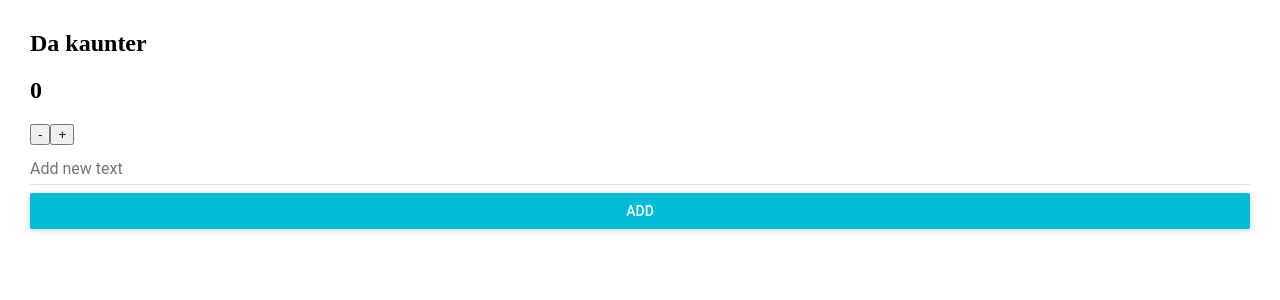
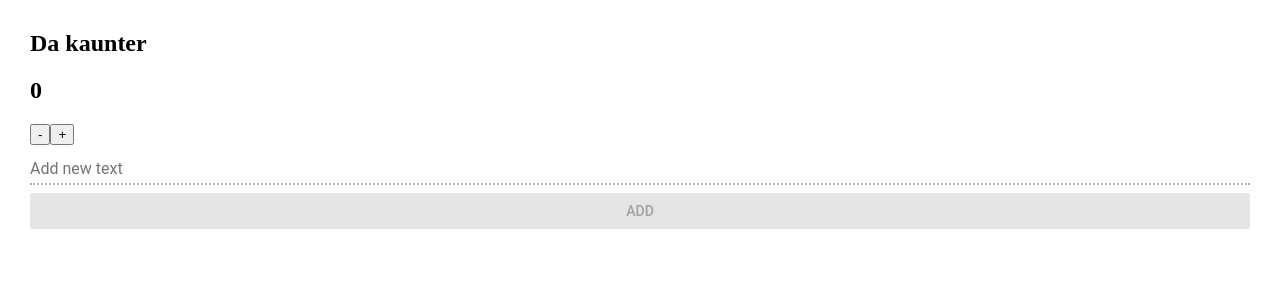
Before and after one commit to madzia89/counter-with-api, a React (Create React App) app: page / in a window 1280 px wide. Shown: the top 300 px of the page. Built offline with nearby package versions, Linux system fonts and the light colour scheme; no server answers.

Commit message:
add loading state

```diff
--- a/src/App.js
+++ b/src/App.js
@@ -7,7 +7,7 @@ class App extends Component {
 
     state = {
         counter: 0,
-        newText: ''
+        newText: null
     }
 
 
@@ -57,7 +57,7 @@ class App extends Component {
         this.saveToDb(this.state.counter + 1)
     }
 
-    addText =() => {
+    addText = () => {
         this.saveToDbs(
             this.state.newText
         )
@@ -70,6 +70,7 @@ class App extends Component {
     }
 
     render() {
+        const isLoading = this.state.newText === null
         return (
             <div>
                 <h2>Da kaunter</h2>
@@ -77,7 +78,24 @@ class App extends Component {
                 <button onClick={this.decHandler}>-</button>
                 <button onClick={this.incHandler}>+</button>
                 <div>
+
+                    {/*<TextField*/}
+                        {/*disabled= {this.state.newText === null}*/}
+                        {/*onChange={this.newText}*/}
+                        {/*value={this.state.newText}*/}
+                        {/*name={'new-tet'}*/}
+                        {/*placeholder={'Add new text'}*/}
+                        {/*fullWidth={true}*/}
+                    {/*/>*/}
+                    {/*<RaisedButton*/}
+                        {/*disabled= {this.state.newText === null}*/}
+                        {/*onClick={this.addText}*/}
+                        {/*primary={true}*/}
+                        {/*fullWidth={true}*/}
+                        {/*label={'ADD'}*/}
+                    {/*/>*/}
                     <TextField
+                        disabled= {isLoading}
                         onChange={this.newText}
                         value={this.state.newText}
                         name={'new-tet'}
@@ -85,6 +103,7 @@ class App extends Component {
                         fullWidth={true}
                     />
                     <RaisedButton
+                        disabled= {isLoading}
                         onClick={this.addText}
                         primary={true}
                         fullWidth={true}
```
